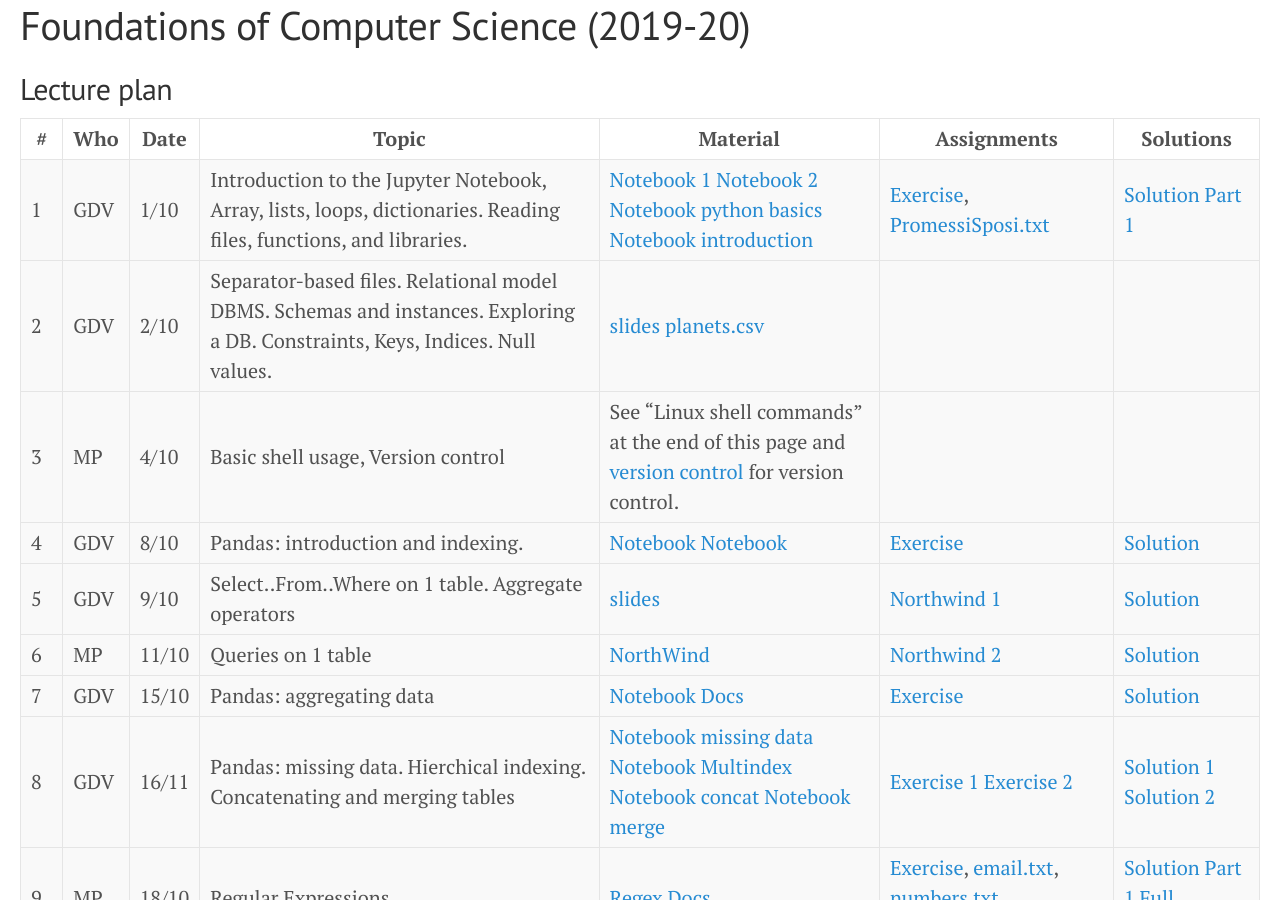
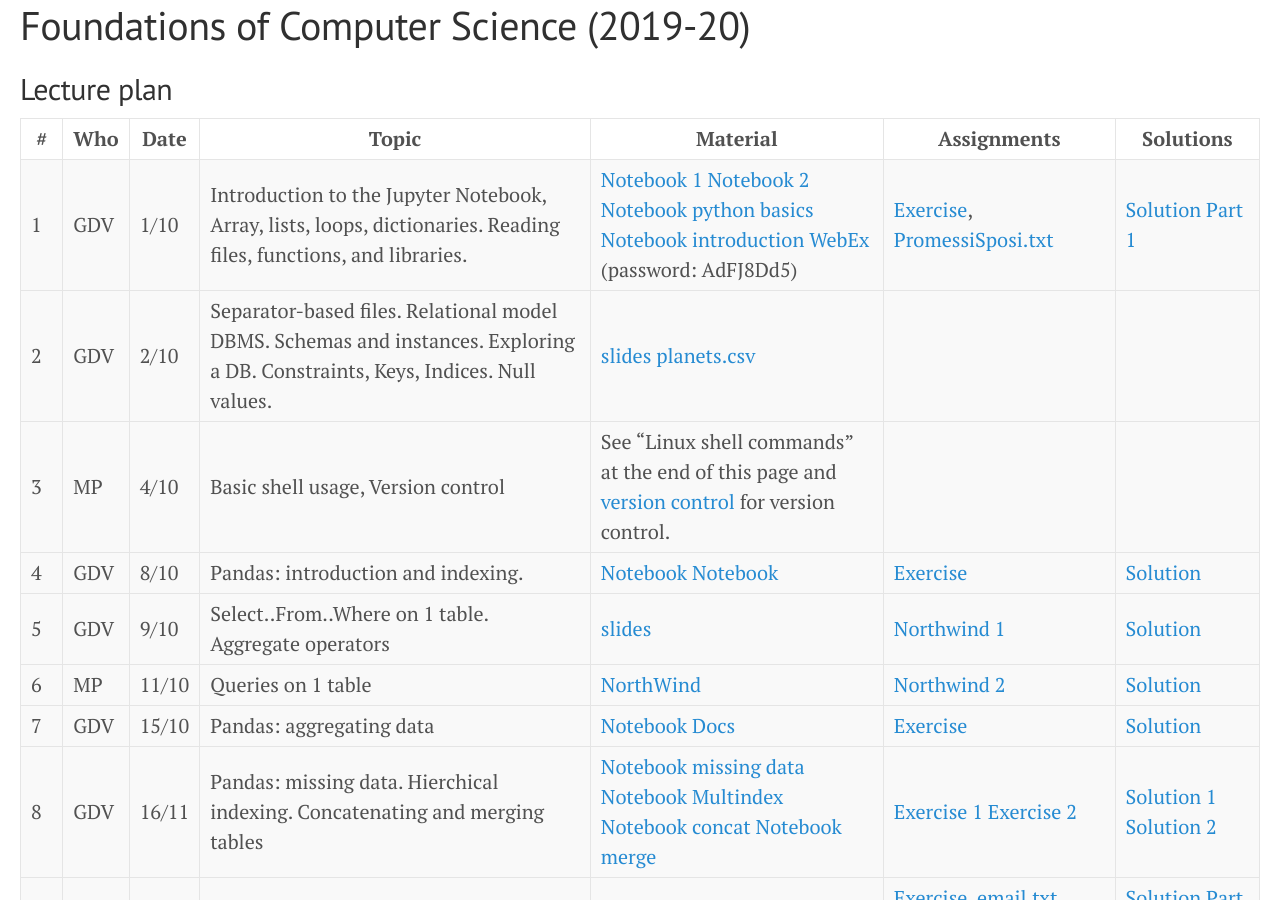
Before and after one commit to gdv/foundationsCS, a Jekyll site: the page built from docs/index.md, in a window 1280 px wide and 900 px high. Built offline with Jekyll 4.4.1, drawn with Linux system fonts in a browser that asks for light colours.

Commit message:
Webex lezione 1

```diff
--- a/docs/index.md
+++ b/docs/index.md
@@ -8,7 +8,7 @@
 
 | #  | Who | Date  |Topic      | Material   | Assignments   | Solutions |
 | -- | --- | ----- | --------- | ---------- | ------------- | --------- |
-| 1 | GDV | 1/10 | Introduction to the Jupyter Notebook, Array, lists, loops, dictionaries. Reading files, functions, and libraries.  | [Notebook 1](https://jakevdp.github.io/PythonDataScienceHandbook/01.00-ipython-beyond-normal-python.html) [Notebook 2](https://github.com/gdv/EngComp/blob/master/modules/1_offtheground/1_Interacting_with_Python.ipynb) [Notebook python basics](https://nbviewer.jupyter.org/github/gdv/foundationsCS/blob/master/py-01-basics.ipynb) [Notebook introduction](https://nbviewer.jupyter.org/github/gdv/foundationsCS/blob/master/py-02-intro-notebook.ipynb) | [Exercise](https://github.com/gdv/foundationsCS/blob/master/ex-01-DictFilesFunc.ipynb), [PromessiSposi.txt](https://github.com/gdv/foundationsCS/blob/master/ex-data/PromessiSposi.txt)  |         [Solution Part 1](https://github.com/gdv/foundationsCS/blob/master/ex-01-DictFilesFunc-solution-full.ipynb)                   |
+| 1 | GDV | 1/10 | Introduction to the Jupyter Notebook, Array, lists, loops, dictionaries. Reading files, functions, and libraries.  | [Notebook 1](https://jakevdp.github.io/PythonDataScienceHandbook/01.00-ipython-beyond-normal-python.html) [Notebook 2](https://github.com/gdv/EngComp/blob/master/modules/1_offtheground/1_Interacting_with_Python.ipynb) [Notebook python basics](https://nbviewer.jupyter.org/github/gdv/foundationsCS/blob/master/py-01-basics.ipynb) [Notebook introduction](https://nbviewer.jupyter.org/github/gdv/foundationsCS/blob/master/py-02-intro-notebook.ipynb) [WebEx](https://unimib.webex.com/unimib/j.php?MTID=m1927376b10d166bbfd9fa211b65f237e) (password: AdFJ8Dd5) | [Exercise](https://github.com/gdv/foundationsCS/blob/master/ex-01-DictFilesFunc.ipynb), [PromessiSposi.txt](https://github.com/gdv/foundationsCS/blob/master/ex-data/PromessiSposi.txt)  |         [Solution Part 1](https://github.com/gdv/foundationsCS/blob/master/ex-01-DictFilesFunc-solution-full.ipynb)                   |
 | -- | --- | ----- | --------- | ---------- | ------------- | --------- |
 | 2 | GDV | 2/10 | Separator-based files. Relational model DBMS. Schemas and instances. Exploring a DB. Constraints, Keys, Indices. Null values. | [slides](https://github.com/gdv/introduction_to_relational_databases/raw/master/01-intro.pdf) [planets.csv](https://raw.githubusercontent.com/mwaskom/seaborn-data/master/planets.csv) |  |
 | -- | --- | ----- | --------- | ---------- | ------------- | --------- |
```
